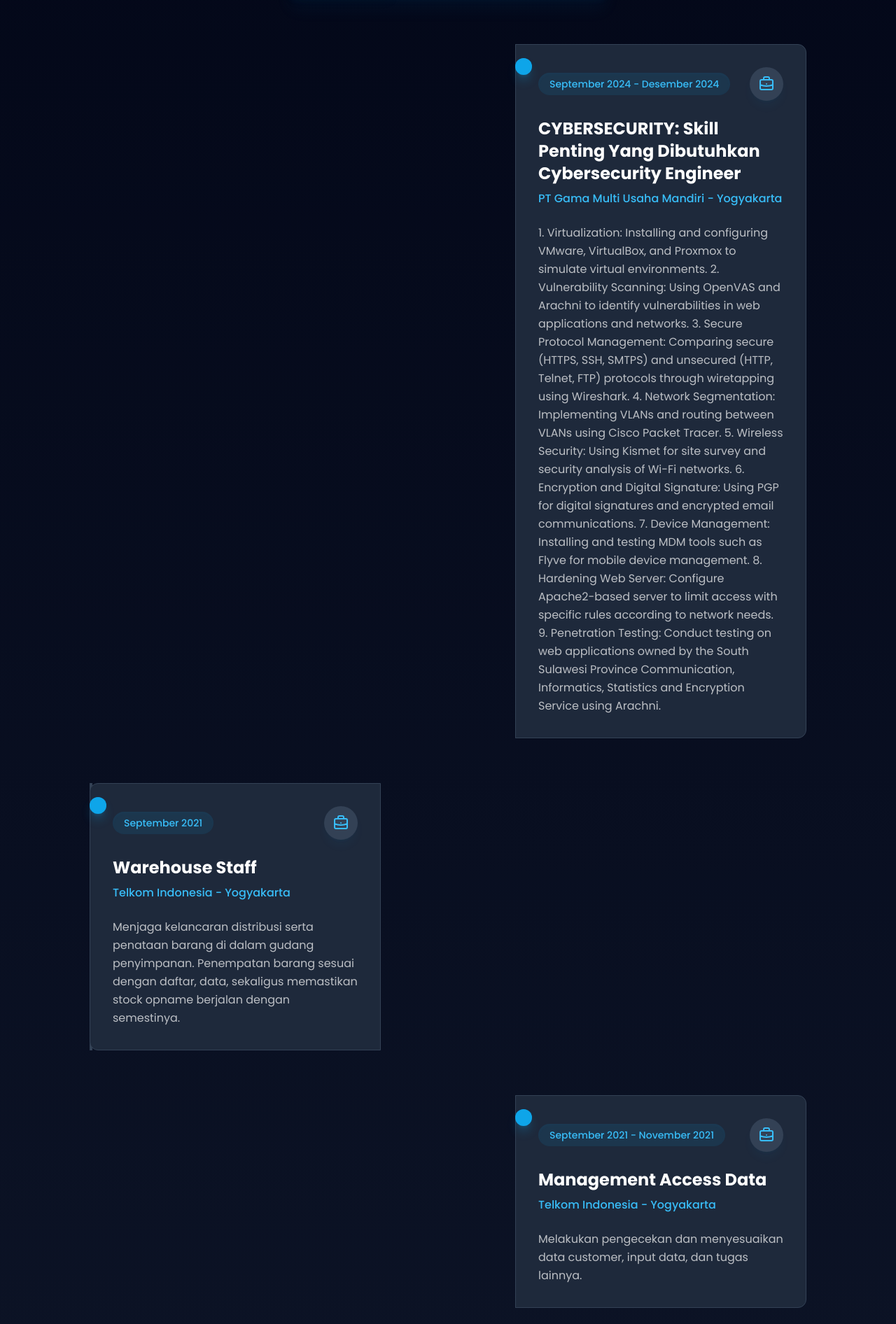
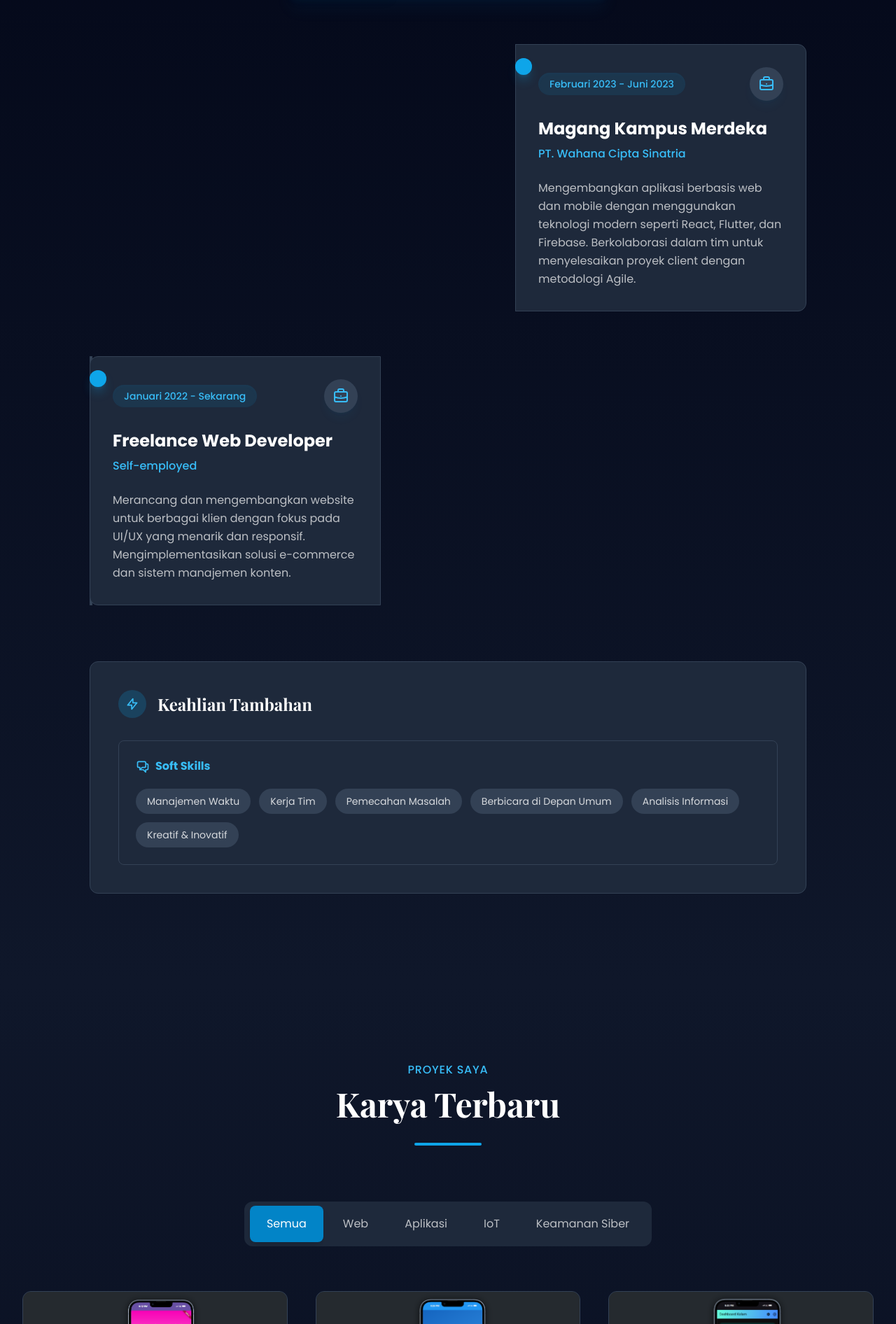
Before and after one commit to aldiputraa/WEB_PORTOFOLIO_FITRA-PUTRA-ALDI-WIJAYA, a React (Vite) app: page / in a window 1280 px wide. Shown: the part 5468-7360 px from the top of the page at 70% size. Built offline with nearby package versions, Linux system fonts and the light colour scheme.

Commit message:
Memperbaiki file Experience.jsx

```diff
--- a/src/components/Experience.jsx
+++ b/src/components/Experience.jsx
@@ -31,68 +31,44 @@ function Experience() {
   const tabs = {
     work: [
       {
-        title: "CYBERSECURITY: Skill Penting Yang Dibutuhkan Cybersecurity Engineer",
-        company: "PT Gama Multi Usaha Mandiri - Yogyakarta",
-        period: "September 2024 - Desember 2024",
-        description: "1. Virtualization: Installing and configuring VMware, VirtualBox, and Proxmox to simulate virtual environments. 2. Vulnerability Scanning: Using OpenVAS and Arachni to identify vulnerabilities in web applications and networks. 3. Secure Protocol Management: Comparing secure (HTTPS, SSH, SMTPS) and unsecured (HTTP, Telnet, FTP) protocols through wiretapping using Wireshark. 4. Network Segmentation: Implementing VLANs and routing between VLANs using Cisco Packet Tracer. 5. Wireless Security: Using Kismet for site survey and security analysis of Wi-Fi networks. 6. Encryption and Digital Signature: Using PGP for digital signatures and encrypted email communications. 7. Device Management: Installing and testing MDM tools such as Flyve for mobile device management. 8. Hardening Web Server: Configure Apache2-based server to limit access with specific rules according to network needs. 9. Penetration Testing: Conduct testing on web applications owned by the South Sulawesi Province Communication, Informatics, Statistics and Encryption Service using Arachni."
+        title: "Magang Kampus Merdeka",
+        company: "PT. Wahana Cipta Sinatria",
+        period: "Februari 2023 - Juni 2023",
+        description: "Mengembangkan aplikasi berbasis web dan mobile dengan menggunakan teknologi modern seperti React, Flutter, dan Firebase. Berkolaborasi dalam tim untuk menyelesaikan proyek client dengan metodologi Agile."
       },
       {
-        title: "Warehouse Staff",
-        company: "Telkom Indonesia - Yogyakarta",
-        period: "September 2021",
-        description: "Menjaga kelancaran distribusi serta penataan barang di dalam gudang penyimpanan. Penempatan barang sesuai dengan daftar, data, sekaligus memastikan stock opname berjalan dengan semestinya."
-      },
-      {
-        title: "Management Access Data",
-        company: "Telkom Indonesia - Yogyakarta",
-        period: "September 2021 - November 2021",
-        description: "Melakukan pengecekan dan menyesuaikan data customer, input data, dan tugas lainnya."
-      },
-      {
-        title: "Freelance",
-        company: "SG Computer - Yogyakarta",
-        period: "2021",
-        description: "Menjaga stand pameran dan melakukan instalasi Windows."
+        title: "Freelance Web Developer",
+        company: "Self-employed",
+        period: "Januari 2022 - Sekarang",
+        description: "Merancang dan mengembangkan website untuk berbagai klien dengan fokus pada UI/UX yang menarik dan responsif. Mengimplementasikan solusi e-commerce dan sistem manajemen konten."
       }
     ],
     education: [
       {
-        title: "S1 Teknik Komputer",
-        institution: "Universitas Teknologi Digital Indonesia (UTDI)",
-        period: "September 2022 - Sekarang",
-        description: "GPA: 3.83/4.00. Pembuatan web himpunan dan project pembuatan IoT."
+        title: "Sarjana Teknik Informatika",
+        institution: "Universitas Teknologi Digital Indonesia",
+        period: "2021 - 2025",
+        description: "Fokus pada pengembangan aplikasi web dan mobile, keamanan siber, dan Internet of Things (IoT). Aktif dalam berbagai proyek penelitian dan kompetisi pemrograman."
       },
       {
-        title: "Teknik Komputer Jaringan",
-        institution: "SMK N 1 Bantul",
-        period: "Mei 2019 - Juni 2022",
-        description: "Instalasi jaringan komputer, splicing, crimping kabel LAN, konfigurasi mikrotik."
+        title: "SMK Jurusan Teknik Komputer dan Jaringan",
+        institution: "SMK Negeri 1 Bantul",
+        period: "2018 - 2021",
+        description: "Mempelajari dasar-dasar jaringan komputer, pemrograman, dan perakitan komputer. Berpartisipasi dalam berbagai kompetisi tingkat daerah dan nasional."
       }
     ],
     organization: [
       {
-        title: "Ketua Umum",
-        company: "Himpunan Teknik Komputer - HIMATEK",
-        period: "Agustus 2023 - Agustus 2024",
-        description: "Memimpin dan mengelola himpunan mahasiswa, mewakili himpunan dalam berbagai pertemuan, mengkoordinasikan kegiatan, dan memperkuat ikatan kekeluargaan antar mahasiswa Teknik Komputer."
+        title: "Ketua Divisi Teknologi",
+        company: "Himpunan Mahasiswa Teknik Informatika - UTDI",
+        period: "September 2022 - Agustus 2023",
+        description: "Memimpin tim dalam pengembangan website organisasi, mengelola infrastruktur teknologi untuk kegiatan kampus, dan mengadakan workshop teknologi untuk mahasiswa."
       },
       {
-        title: "Departemen Minat dan Bakat",
-        company: "UKM WAMIKA - UTDI",
-        period: "Agustus 2023 - Agustus 2024",
-        description: "Merencanakan, mengatur dan melaksanakan kegiatan yang berkaitan dengan minat dan bakat mahasiswa Islam."
-      },
-      {
-        title: "Penanggung Jawab",
-        company: "Bakti Sosial Panti Asuhan Ulil Albab - Yogyakarta",
-        period: "April 2023",
-        description: "Menyalurkan bantuan kepada masyarakat yang membutuhkan, menumbuhkan kepedulian terhadap sesama, dan menjalin silaturahmi antar anggota."
-      },
-      {
-        title: "Penanggung Jawab",
-        company: "LATIHAN KADER HIMATEK UTDI",
-        period: "November 2023",
-        description: "Melakukan kaderisasi di internal HIMATEK UTDI, mengembangkan keterampilan kepemimpinan, dan membangun rasa identitas anggota."
+        title: "Anggota",
+        company: "Google Developer Student Clubs - UTDI",
+        period: "Oktober 2021 - Sekarang",
+        description: "Berpartisipasi dalam berbagai workshop dan hackathon, mengembangkan keterampilan kepemimpinan, dan membangun rasa identitas anggota."
       },
       {
         title: "Departemen Minat dan Bakat",
```
